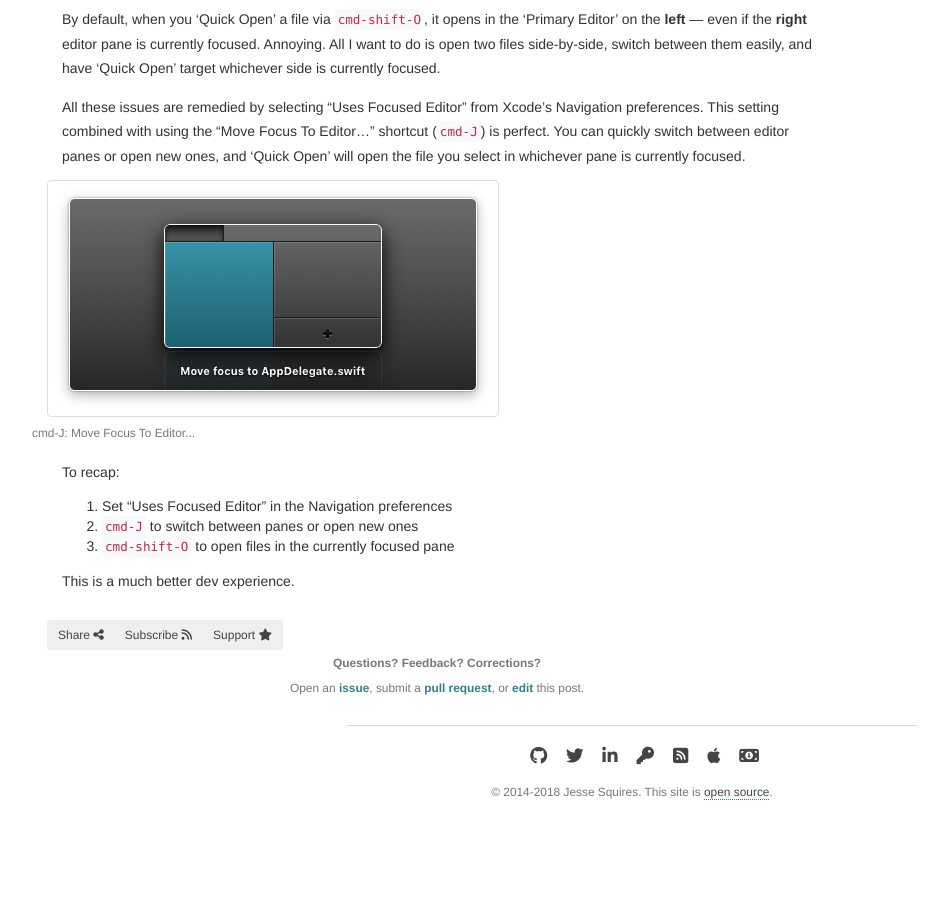
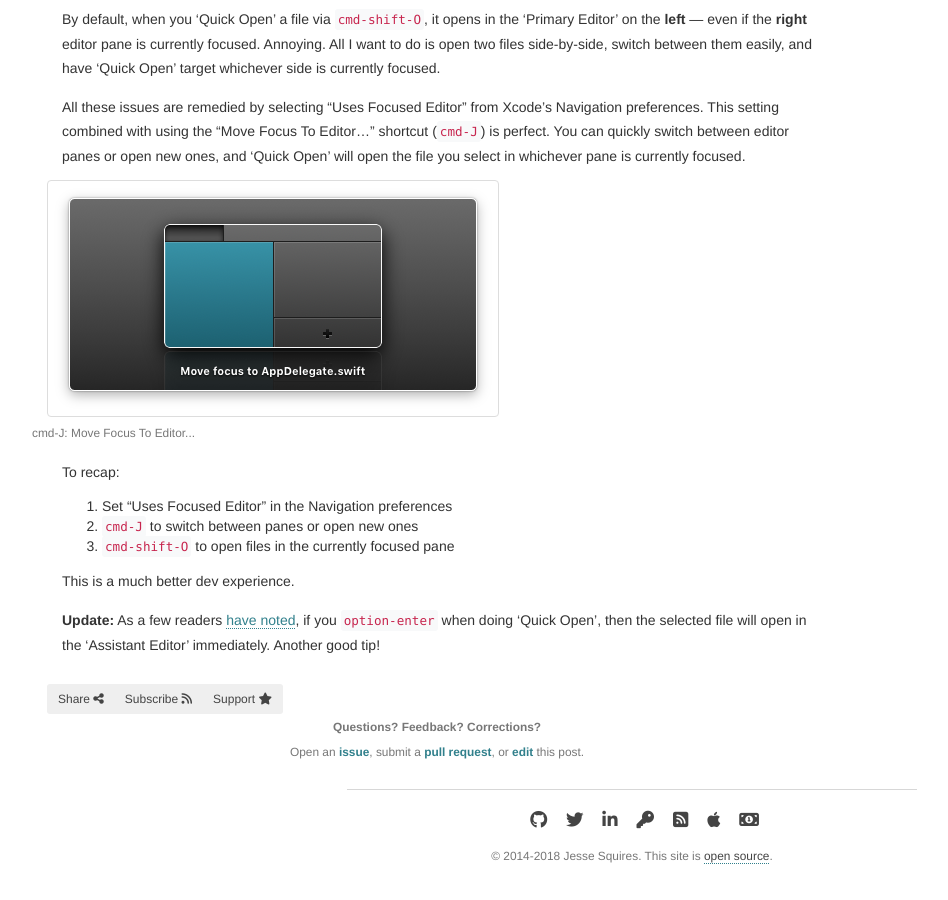
Before and after one commit to jessesquires/jessesquires.com, a Jekyll site: the page built from _posts/2018-06-12-xcode-tip-improving-assistant-editor.md, in a window 1280 px wide and 900 px high, scrolled down 1045 px. Shown: the whole window, without its empty margins (8-956 px from the left). Built offline with Jekyll 4.4.1, drawn with Linux system fonts in a browser that asks for light colours; nearby versions of some CDN libraries; library files that are not in the unit come from our copies; before the commit the page ends 1881 px from its top, so only the background shows below that.

Commit message:
update post. close #79

```diff
--- a/_posts/2018-06-12-xcode-tip-improving-assistant-editor.md
+++ b/_posts/2018-06-12-xcode-tip-improving-assistant-editor.md
@@ -35,3 +35,5 @@
 3. `cmd-shift-O` to open files in the currently focused pane
 
 This is a much better dev experience.
+
+**Update:** As a few readers [have noted](https://github.com/jessesquires/jessesquires.com/issues/79), if you `option-enter` when doing 'Quick Open', then the selected file will open in the 'Assistant Editor' immediately. Another good tip!
```
